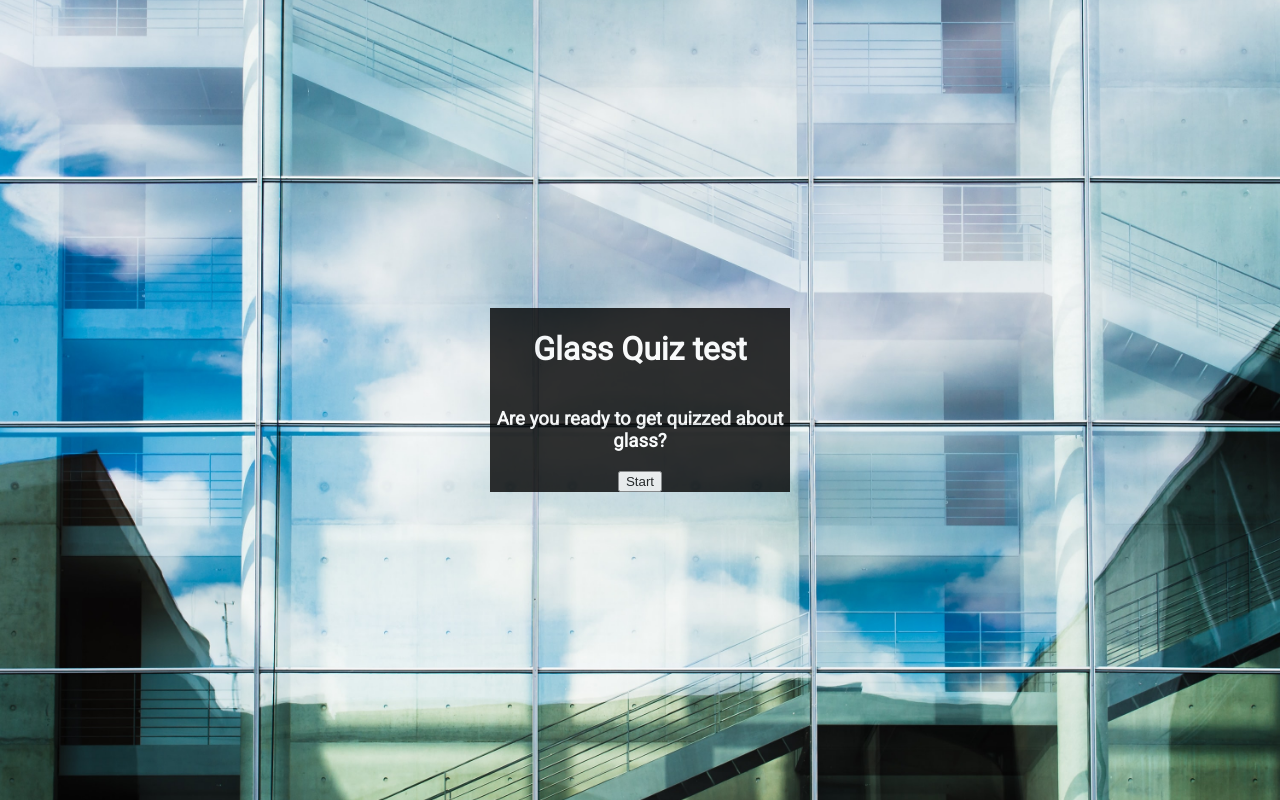
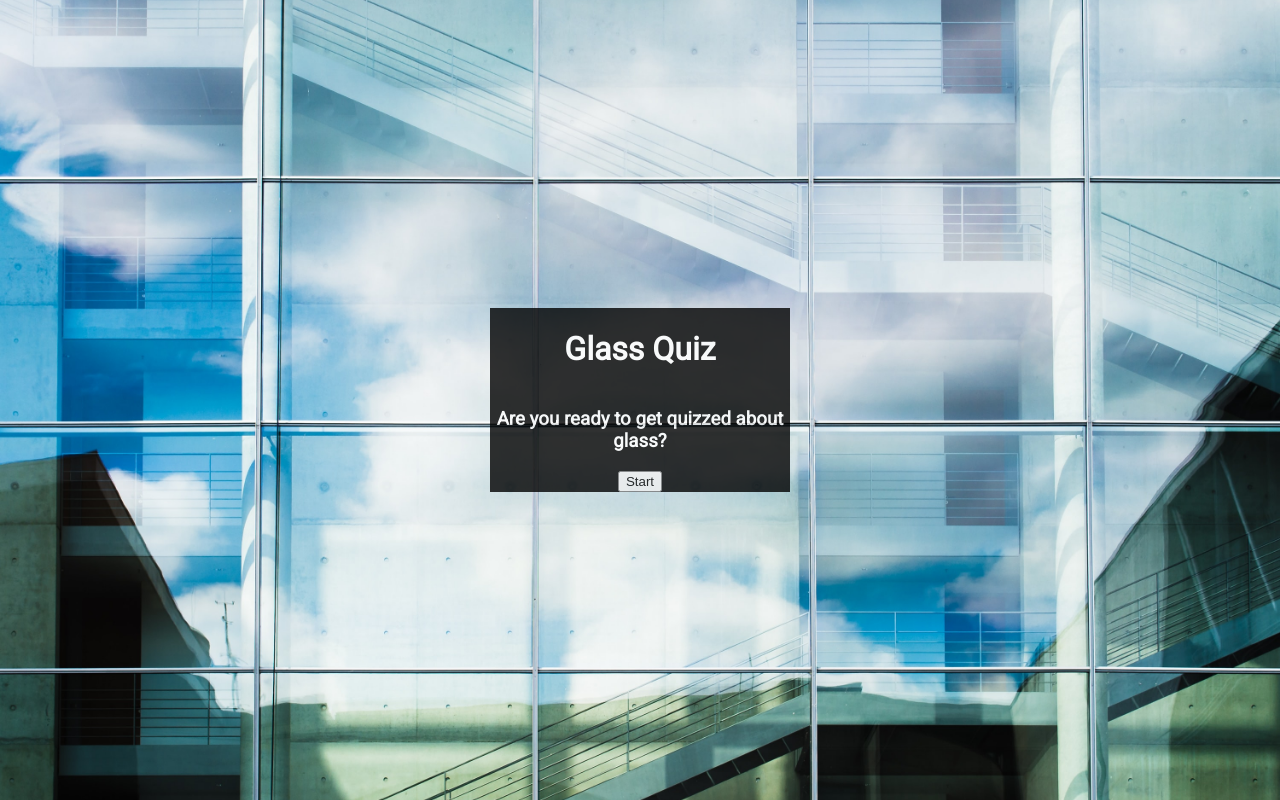
Before and after one commit to ajlanza/quiz, a plain HTML site: page index.html in a window 1280 px wide. Drawn offline with nearby package versions, Linux system fonts and the light colour scheme.

Commit message:
Update index.html

```diff
--- a/index.html
+++ b/index.html
@@ -11,7 +11,7 @@
 <body class="building">
 
     <header>
-        <h1 class ="banner">Glass Quiz test</h1>
+        <h1 class ="banner">Glass Quiz</h1>
     </header>
 
     <main>
```
